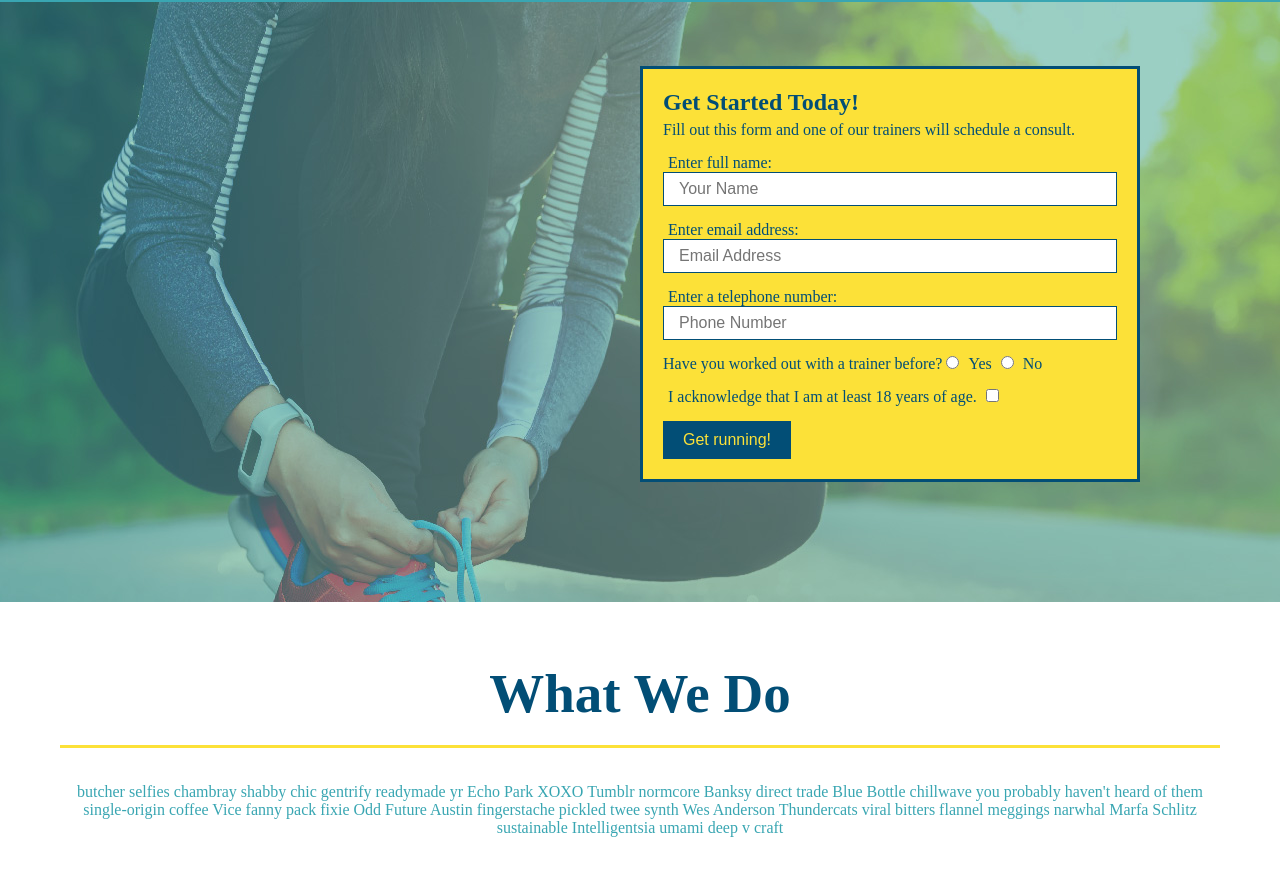
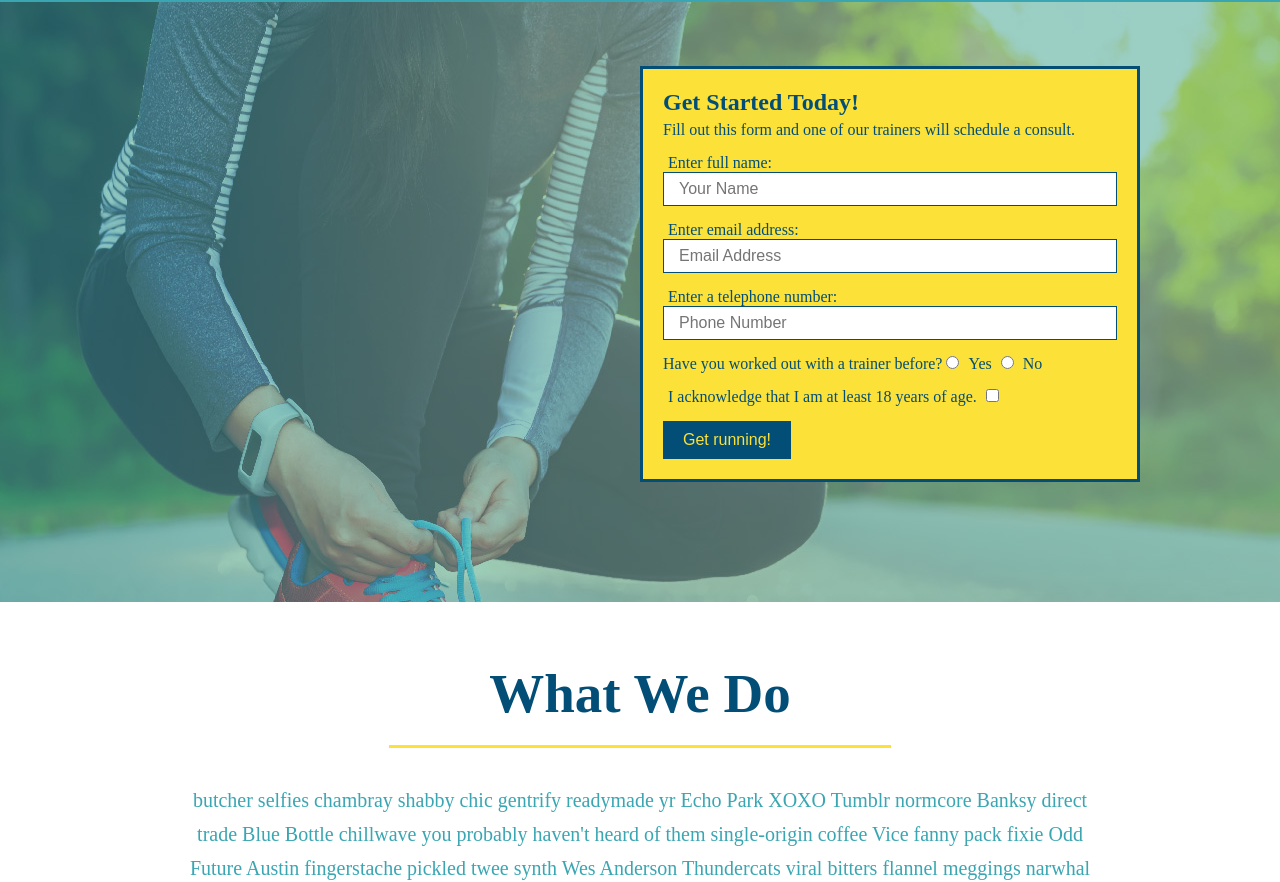
Before and after one commit to fowlerbo/run-buddy2, a plain HTML site: page index.html in a window 1280 px wide. Shown: the part 70-952 px from the top of the page. Drawn offline with Linux system fonts and the light colour scheme.

Commit message:
style what we do section

```diff
--- a/assets/css/style.css
+++ b/assets/css/style.css
@@ -122,12 +122,23 @@ section {
 }
 
 .intro h2 {
+  /* add this alongside your other declarations */
+  display: inline-block;
   font-size: 55px;
   color: #024e76;
   margin-bottom: 35px;
   padding: 0 100px 20px 100px;
   border-bottom: 3px solid;
   border-color: #fce138;
+}
+
+.intro p {
+  /* add this alongside your other declarations */
+  margin: 0 auto;
+  line-height: 1.7;
+  color: #39a6b2;
+  width: 80%;
+  font-size: 20px;
 }
 
 footer h2 {
```
